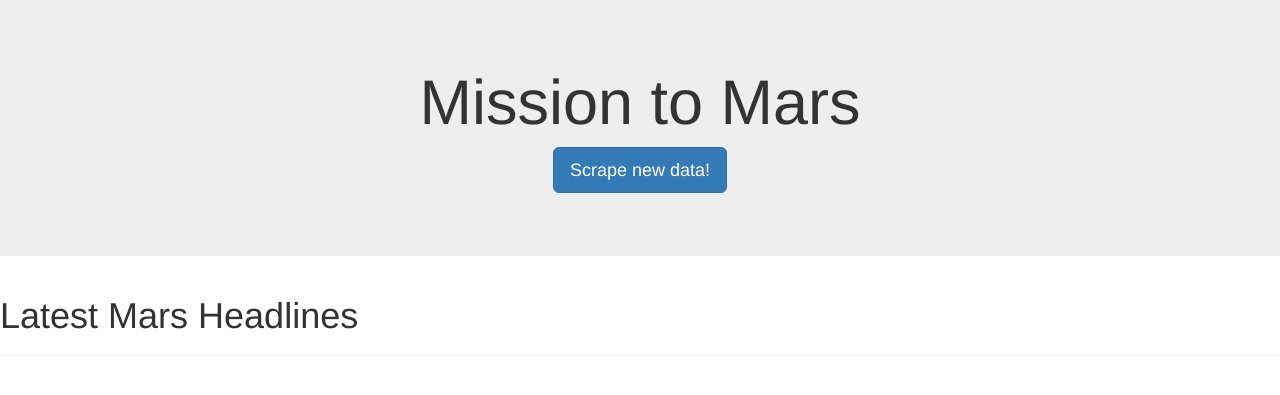
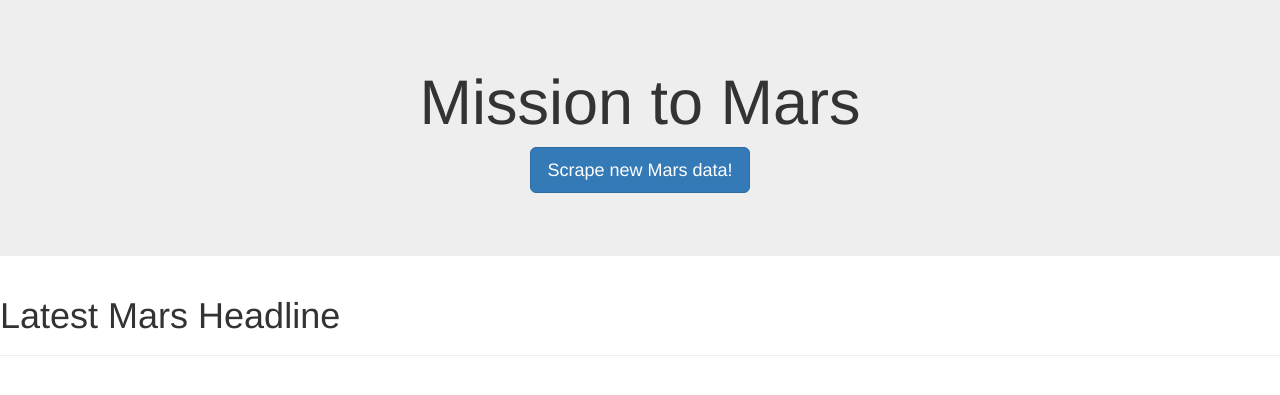
Before and after one commit to bwoodru87/webscraping_homework, a Flask app: page / in a window 1280 px wide. Shown: the top 395 px of the page. Run offline with Flask 2, Linux system fonts and the light colour scheme; data that the repository does not hold is empty; some libraries are stand-ins or nearby versions.

Commit message:
updated notebooks

```diff
--- a/scrape_mars.py
+++ b/scrape_mars.py
@@ -32,7 +32,7 @@ def scrape():
     image = soup_image.find_all('a',class_='fancybox')
     image[0]
     link = image[0]["data-fancybox-href"]
-    full_link = url_image + link
+    full_link = "https://www.jpl.nasa.gov/spaceimages/?search=&category=Mars" + link
     mars_data["full_image"] = full_link
 
 
@@ -41,16 +41,13 @@ def scrape():
     response_weather = requests.get(url_weather)
     soup_weather = BeautifulSoup(response_weather.text, 'html.parser')
 
-
     tweets = []
     for text in soup_weather.findAll('p',attrs={"class":"TweetTextSize TweetTextSize--normal js-tweet-text tweet-text"}):
         a = text.get_text()
         tweets.append(a)
 
     first_tweet = tweets[0]
-
     mars_data["mars_weather"] = first_tweet
-
 
 
 
--- a/templates/index.html
+++ b/templates/index.html
@@ -5,7 +5,7 @@
   <meta charset="UTF-8">
   <meta name="viewport" content="width=device-width, initial-scale=1.0">
   <meta http-equiv="X-UA-Compatible" content="ie=edge">
-  <title>Mars Information!</title>
+  <title>Mars Data</title>
   <link rel="stylesheet" href="https://maxcdn.bootstrapcdn.com/bootstrap/3.3.7/css/bootstrap.min.css">
 </head>
 
@@ -15,37 +15,52 @@
             <h1 align="center">Mission to Mars</h1>
 
             <p align="Center">
-            <a class="btn btn-primary btn-lg" href="#" role="button">Scrape new data!</a>
+                <a class="btn btn-primary btn-lg" href="#" role="button">Scrape new Mars data!</a>
             </p>
         </div>
         <div class="page-header">
-        <h1>Latest Mars Headlines</h1>
+            <h1>Latest Mars Headline</h1>
+        </div>
 </div>
 
         {% for data in mars %}
         <div class="container-fluid">
-        <h2>{{ mars_data.latest_title }}</h2>
-        <p>{{ mars_data.latest_content }}</p>
+            <h2>{{ data.latest_title }}</h2>
+            <p>{{ data.latest_content }}</p>
         </div>
 
         <div class="container-fluid">
             <div class="row">
                 <div class="col-md-7">
-                <h3>Featured Image</h3>
+                    <h3>Featured Image of Mars!</h3>
 
-                <img src="{{ mars_data.full_image}}" alt="full image" style="width: 70%;">
+                    <img src="{{ data.full_image }}" alt="full image" style="width: 80%;">
 
                 </div>
                 <div class="col-md-5">
                     <ul>
-                    <h3>Current Mars Weather</h3>
-                    {{ mars_data.mars_weather }}
+                        <h3>Current Mars Weather!</h3>
+                        {{ data.mars_weather }}
+                    </ul>
+                    <br>
+                    <br>
+
+                    <ul>
+                        <h3>Mars Facts!</h3>
+                        {{ data.mars_data_table|safe }}
+                        <a href="{{data.mars_data_table}}"></a>
                     </ul>
                 </div>
             </div>
+        </div>
+
         {% endfor %}
+
     </div>
+
 </div>
+
+</body>
 </body>
 
 </html>
```
Also changed, not shown: 1 other file. Lines whose indentation alone changed are shown as unchanged.
